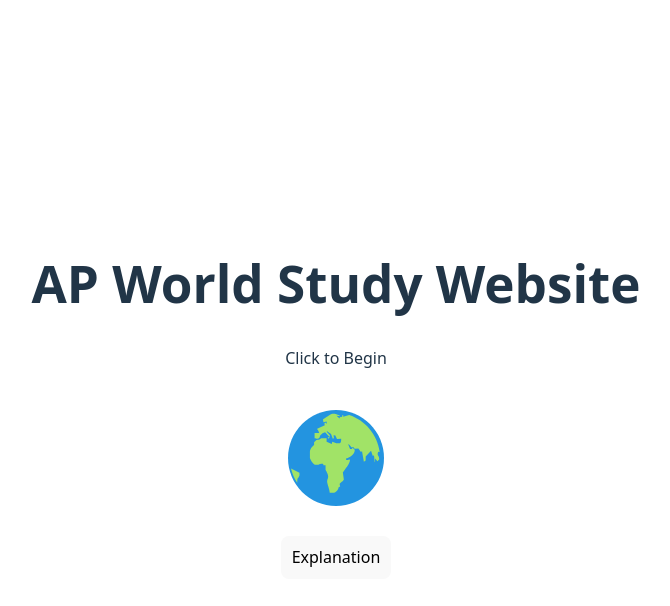
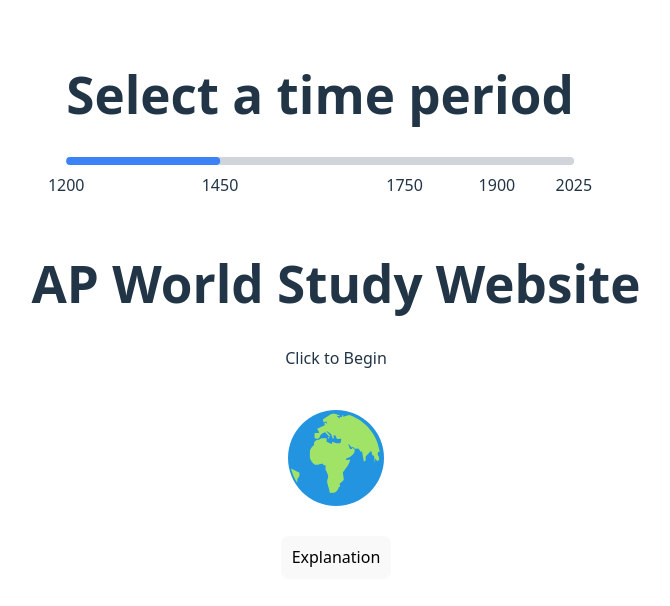
Before and after one commit to yasen5/APWorldWebsite, a React (Vite) app: page / in a window 1280 px wide. Shown: the top 606 px of the page, without its empty margins (320-990 px from the left). Built offline with nearby package versions, Linux system fonts and the light colour scheme.

Commit message:
Add time slider period selection

```diff
--- a/src/App.css
+++ b/src/App.css
@@ -106,3 +106,44 @@ document flow using `position: absolute` to ensure that one is not displayed und
   margin-top: 0.5rem; /* Adds spacing between the image and the text */
   font-size: 1rem; /* Adjusts the font size */
 }
+
+/* Main container styles - centers content and provides padding */
+.slider-container {
+  position: absolute;
+  top: 0;
+  left: 50%;
+  transform: translateX(-50%);
+  padding: 2rem;
+  max-width: 42rem;
+  margin-left: auto;
+  margin-right: auto;
+}
+
+/* Slider wrapper - provides spacing below the slider */
+.slider-wrapper {
+  margin-bottom: 2rem;
+}
+
+/* Main slider track - creates the base horizontal bar that users interact with */
+.slider-track {
+  position: relative;
+  height: 0.5rem;
+  background-color: #d1d5db; /* gray-300 */
+  border-radius: 0.5rem;
+  cursor: pointer;
+  user-select: none;
+}
+
+/* Active range highlight - shows the selected range between handles with blue color */
+.active-range {
+  position: absolute;
+  height: 0.5rem;
+  background-color: #3b82f6; /* blue-500 */
+  border-radius: 0.5rem;
+}
+
+.slider-label {
+  position: absolute;
+  font-size: em;
+  transform: translateX(-50%)
+}
--- a/src/App.tsx
+++ b/src/App.tsx
@@ -1,4 +1,4 @@
-import { useState, useRef, createContext, useContext, type JSX } from 'react';
+import { useState, useRef, createContext, useContext, useMemo } from 'react';
 import worldIcon from './assets/world.svg'
 import ChinaMap from './assets/china.png'
 import KoreaMap from './assets/korea.png'
@@ -50,6 +50,72 @@ const countryButtons: Record<string, GeographicButton[]> = {
     { name: "Sri Lanka", image: SriLankaMap },
   ]
 };
+
+const timePeriods: number[] = [
+  1200, 1450, 1750, 1900, 2025
+];
+
+const sliderPercentage = (timePeriod: number) => {
+  const output: number = (timePeriod - timePeriods[0]) / (timePeriods[timePeriods.length - 1] - timePeriods[0]) * 100;
+  return output;
+}
+
+const TimeSlider = () => {
+  const [selectedRange, setSelectedRange] = useState<[number, number]>([1200, 1450]);
+  const sliderRef = useRef<HTMLDivElement>(null);
+
+  const sliderPercentages = useMemo(() => {
+    return timePeriods.map((timePeriod) => ({
+      timePeriod,
+      percentage: (timePeriod - timePeriods[0]) / (timePeriods[timePeriods.length - 1] - timePeriods[0]) * 100,
+    }));
+  }, [timePeriods]);
+
+  const handleClick = (click: React.MouseEvent<HTMLDivElement>) => {
+    if (!sliderRef.current) return 0;
+
+    const boundingBox: DOMRect = sliderRef.current.getBoundingClientRect();
+    const clickPercentage: number = (click.clientX - boundingBox.left) / boundingBox.width * 100;
+
+    for (let i = timePeriods.length - 2; i >= 0; i--) {
+      if (clickPercentage >= sliderPercentage(timePeriods[i])) {
+        setSelectedRange([timePeriods[i], timePeriods[i + 1]]);
+        break;
+      }
+    }
+  };
+
+  return (
+    <div className='slider-container'>
+      <h1>Select a time period</h1>
+
+      {/* Slider Container */}
+      <div className='slider-wrapper'>
+        <div
+          ref={sliderRef}
+          className={'slider-track'}
+          onClick={handleClick}
+        >
+          {/* Slider Track */}
+          <div
+            className='active-range'
+            style={{
+              left: `${sliderPercentage(selectedRange[0])}%`,
+              width: `${ ((sliderPercentage(selectedRange[1]) - sliderPercentage(selectedRange[0])))}%`
+            }}
+          />
+          <div>
+            {/* Slider lables */}
+            {sliderPercentages.map((percentage) => (
+              <p key={percentage.timePeriod} className='slider-label' style={{ left: `${percentage.percentage}%` }}>
+                {percentage.timePeriod}
+              </p>))}
+          </div>
+        </div>
+      </div>
+    </div>
+  );
+}
 
 const PageTransition = () => {
   const [currentPage, setCurrentPage] = useState<Page>(Page.START_SCREEN);
@@ -205,6 +271,7 @@ const GeographicSelectionPage = () => {
 function App() {
   return (
     <GeographicSelectionProvider>
+      <TimeSlider/>
       <PageTransition/>
     </GeographicSelectionProvider>
   );
```
